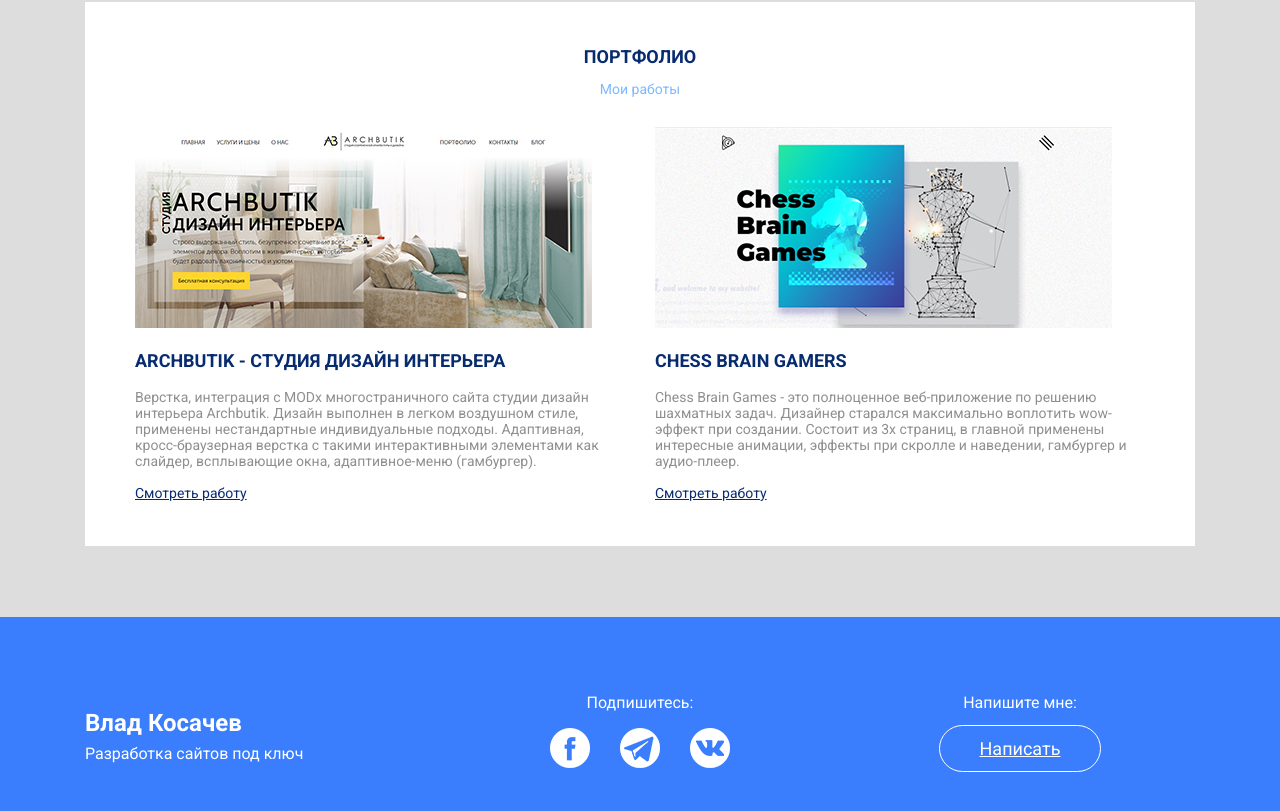
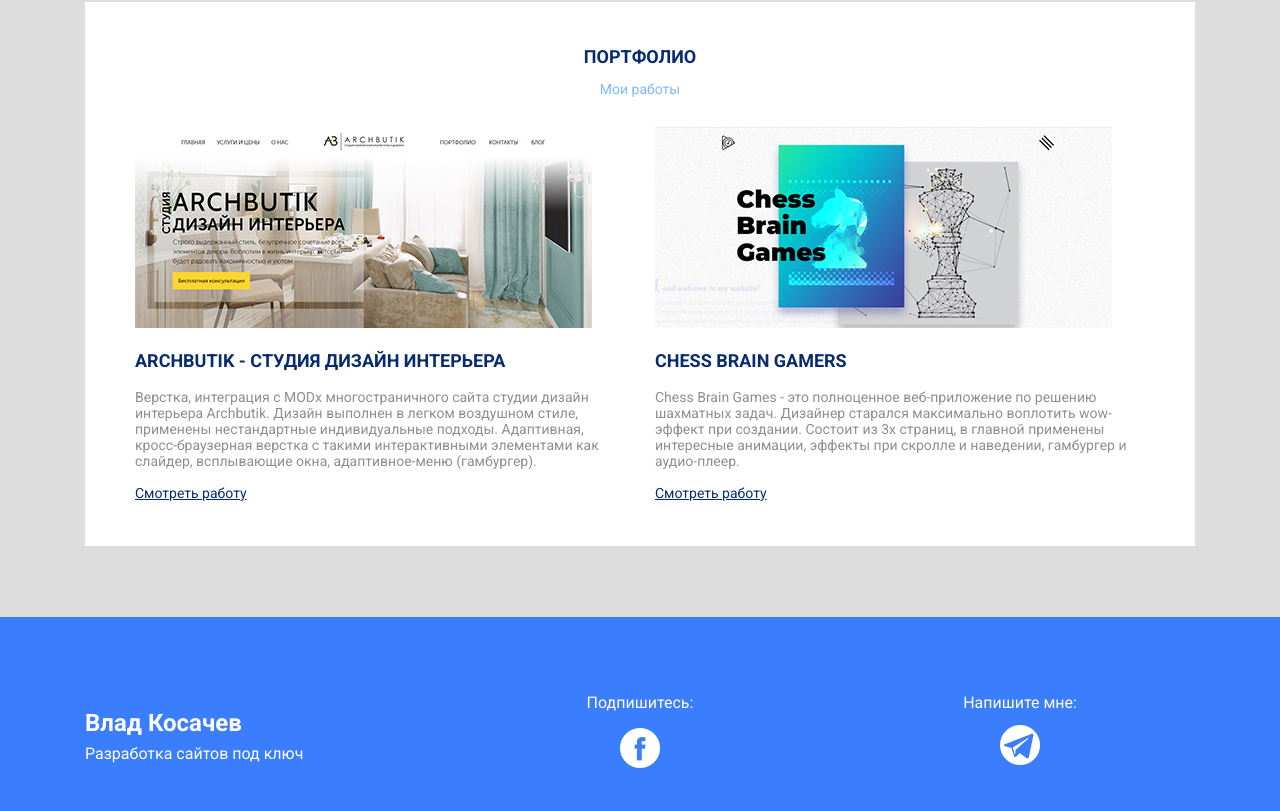
Before and after one commit to kosachevlad/kosachevlad.github.io, a plain HTML site: page index.html in a window 1280 px wide. Shown: the part 571-1382 px from the top of the page. Drawn offline with Linux system fonts and the light colour scheme.

Commit message:
remove non-actual data

```diff
--- a/index.html
+++ b/index.html
@@ -130,14 +130,12 @@
 					<div class="social-block">
 						<p>Подпишитесь:</p>
 						<a href="https://www.facebook.com/vlad.kosachev.9" target="_blank"><img src="img/socials/facebook-logo-button.png" alt="Facebook"></a>
-						<a href="https://t.me/kosachevlad" target="_blank"><img src="img/socials/telegram-symbol.png" alt="Telegram"></a>
-						<a href="https://vk.me/id31653958" target="_blank"><img src="img/socials/vk-social-logotype.png" alt="VK"></a>
 					</div>
 				</div>
 				<div class="col-md-4">
 					<div class="footer-cta-block">
 						<p class="footer-cta">Напишите мне:</p>
-						<a href="https://vk.me/id31653958" class="footer-button">Написать</a>
+						<a href="https://t.me/kosachevlad" target="_blank"><img src="img/socials/telegram-symbol.png" alt="Telegram"></a>
 					</div>
 				</div>
 			</div>
```
